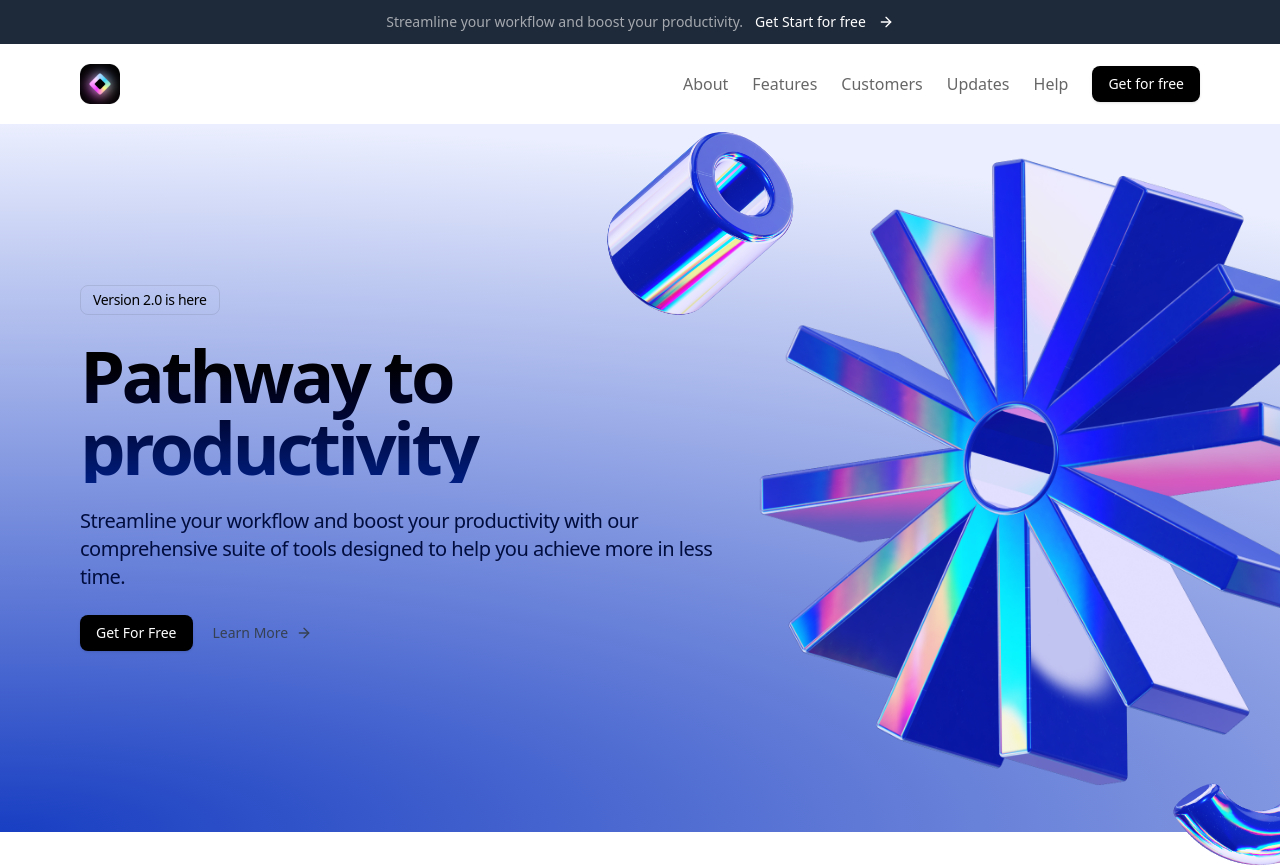
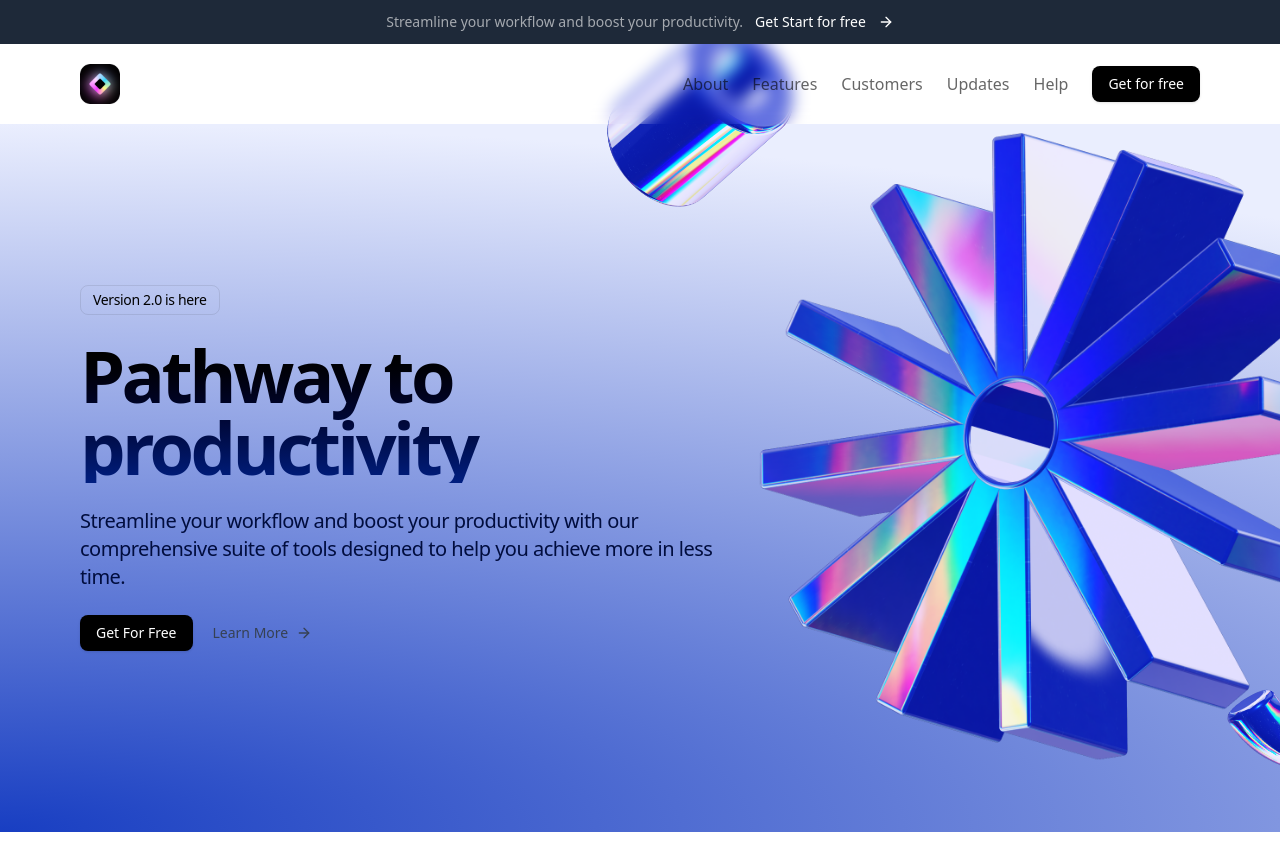
Before and after one commit to masudursourav/SaaS-Landing-Page-With-NextJs-Motion, a Next.js app: page / in a window 1280 px wide. Shown: the top 867 px of the page. Built offline with nearby package versions, Linux system fonts and the light colour scheme.

Commit message:
motion added to the hero section

```diff
--- a/sections/Hero.tsx
+++ b/sections/Hero.tsx
@@ -1,12 +1,23 @@
+"use client";
 import CogImage from "@/assets/cog.png";
 import CylinderImage from "@/assets/cylinder.png";
 import noodleImage from "@/assets/noodle.png";
 import Button from "@/components/Button";
+import { motion, useScroll, useTransform } from "framer-motion";
 import { ArrowRight } from "lucide-react";
-import Image from "next/image";
+import { useRef } from "react";
 export const Hero = () => {
+  const heroRef = useRef<HTMLDivElement>(null);
+  const { scrollYProgress } = useScroll({
+    target: heroRef,
+    offset: ["start end", "end start"],
+  });
+  const translateY = useTransform(scrollYProgress, [0, 1], [150, -150]);
   return (
-    <section className="pt-8 pb-20 md:pt-5 md:pb-10 bg-[radial-gradient(ellipse_200%_100%_at_bottom_left,#183EC2,#EAEEFE)] overflow-x-clip">
+    <section
+      ref={heroRef}
+      className="pt-8 pb-20 md:pt-5 md:pb-10 bg-[radial-gradient(ellipse_200%_100%_at_bottom_left,#183EC2,#EAEEFE)] overflow-x-clip"
+    >
       <div className="container">
         <div className="md:flex items-center">
           <div className="md:2-[478px]">
@@ -32,24 +43,37 @@
             </div>
           </div>
           <div className="mt-20 md:mt-0 md:h-[648px] md:flex-10/12 relative">
-            <Image
+            <motion.img
               alt="Cog Image"
-              src={CogImage}
+              src={CogImage.src}
               className="md:absolute md:h-full md:w-auto md:max-w-none"
+              animate={{
+                translateY: [-30, 30],
+              }}
+              transition={{
+                duration: 3,
+                repeat: Infinity,
+                repeatType: "mirror",
+                ease: "easeInOut",
+              }}
             />
-            <Image
+            <motion.img
               alt="Cylinder Image"
-              src={CylinderImage}
+              src={CylinderImage.src}
               width={220}
               height={220}
               className="hidden md:block -top-8 -left-32 md:absolute"
+              style={{ translateY: translateY }}
             />
-            <Image
+            <motion.img
               alt="Noodle Image"
-              src={noodleImage}
+              src={noodleImage.src}
               width={220}
               height={220}
               className="hidden lg:block absolute top-[524px] left-[448px] rotate-[30deg]"
+              style={{
+                translateY: translateY,
+              }}
             />
           </div>
         </div>
```
